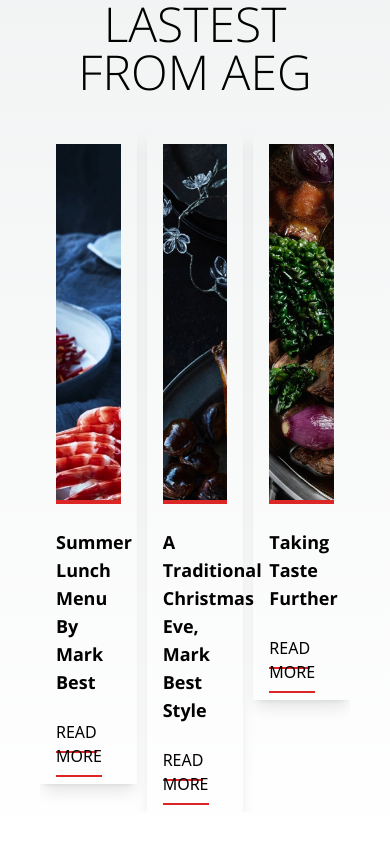
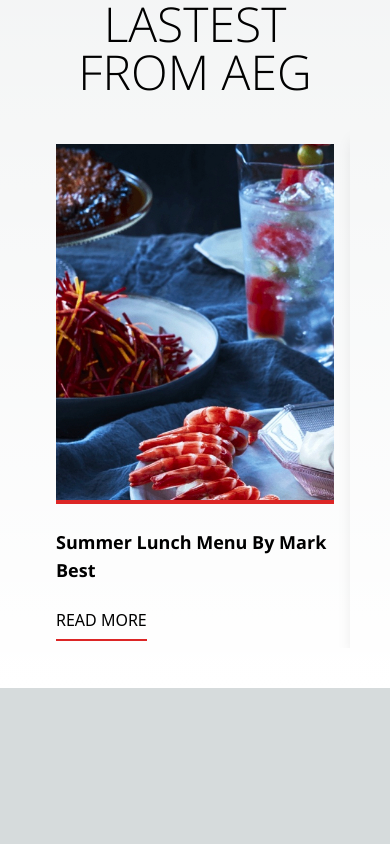
Before and after one commit to ramos-jeremykent/nextjs-skills-test-app, a Next.js app: page / in a window 390 px wide. Shown: the part 1860-2704 px from the top of the page. After the commit the page ends 2548 px from the top, so only its background shows below. Built offline with nearby package versions, Linux system fonts and the light colour scheme.

Commit message:
fix: slider mobile responsiveness

```diff
--- a/src/app/components/molecules/card-carousel/card-carousel.tsx
+++ b/src/app/components/molecules/card-carousel/card-carousel.tsx
@@ -1,12 +1,13 @@
 "use client";
+
+import "swiper/css";
+import "swiper/css/navigation";
 
 import { Navigation } from "swiper/modules";
 import { Swiper, SwiperSlide } from "swiper/react";
-
-import "swiper/css";
-import "swiper/css/navigation";
 import { ArticleCardModel } from "@/app/interface/article";
 import { ArticlesCard } from "../article-card/article-card";
+import { cn } from "@/app/utils/cn";
 
 /* eslint-disable-next-line */
 type NewsAndArticlesSlidesProps = {
@@ -30,29 +31,23 @@ export function CardCarousel(props: NewsAndArticlesSlidesProps) {
 
   return (
     <Swiper
-      // breakpoints={{
-      //   1024: {
-      //     width: 1024,
-      //     slidesPerView: 3,
-      //   },
-      //   // when window width is >= 640px
-      //   640: {
-      //     width: 640,
-      //     slidesPerView: 1,
-      //   },
-      //   // when window width is >= 768px
-      //   768: {
-      //     width: 768,
-      //     slidesPerView: 2,
-      //   },
-      // }}
+      className={cn(className)}
+      breakpoints={{
+        0: {
+          slidesPerView: 1,
+        },
+        400: {
+          slidesPerView: 2,
+        },
+        639: {
+          slidesPerView: 3,
+        },
+      }}
       modules={[Navigation]}
       navigation={{
         nextEl: `.article-next-${id}`,
         prevEl: `.article-prev-${id}`,
       }}
-      slidesPerView={3}
-      spaceBetween={10}
     >
       {articleSlides}
     </Swiper>
```
